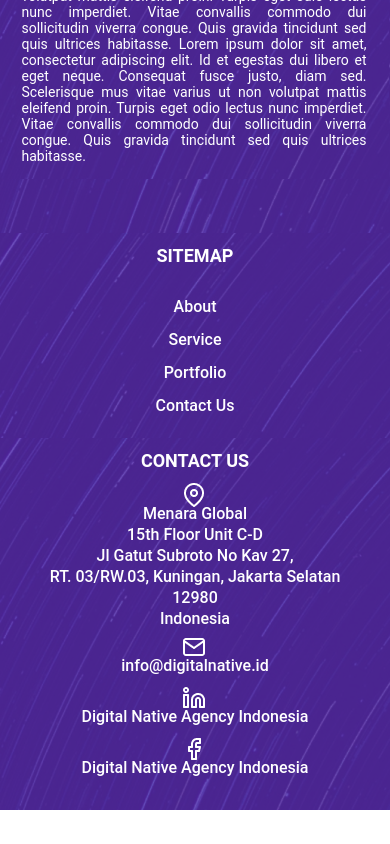
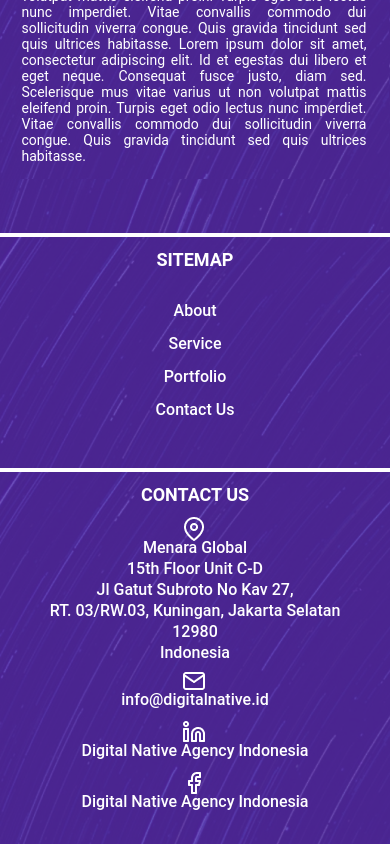
Before and after one commit to BriyanSitinjak/landingpage_dna, a Vue app: page / in a window 390 px wide. Shown: the part 2167-3011 px from the top of the page. Before the commit the page ends 2977 px from the top, so only its background shows below. Built offline with nearby package versions, Linux system fonts and the light colour scheme; the HTML template or start-up script is replaced by a standard one.

Commit message:
repair footer

```diff
--- a/src/components/Footer.vue
+++ b/src/components/Footer.vue
@@ -225,9 +225,10 @@ export default {
     .footer-two {
         position: absolute;
         width: 100%;
-        height: auto;
+        height: 235px;
         margin-left: -38px;
         margin-top: 400px;
+        border-top: 4px solid white;
     }
     .first-footer-two {
         margin: auto;
@@ -246,8 +247,9 @@ export default {
         position: absolute;
         width: 100%;
         height: auto;
-        margin-top: 605px;
+        margin-top: 635px;
         margin-left: -38px;
+        border-top: 4px solid white;
     }
     .first-footer-three {
         margin: auto;
--- a/src/views/Home.vue
+++ b/src/views/Home.vue
@@ -510,7 +510,6 @@ export default {
         font-size: 12px;
         margin-left: -668px;
         width: 8%;
-        /* border: 2px solid red; */
         color: black
     }
     /*-------------------- OUR PROJECT WRAPPER-------------------- */
```
